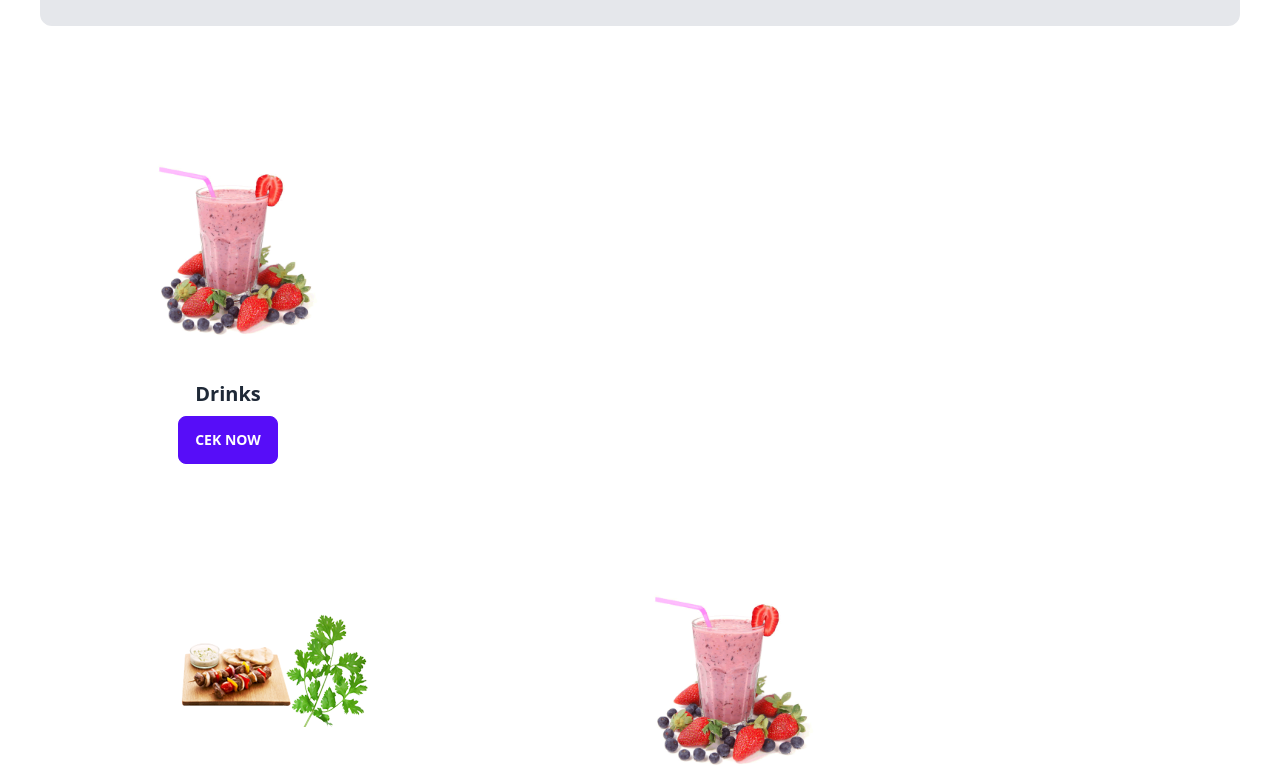
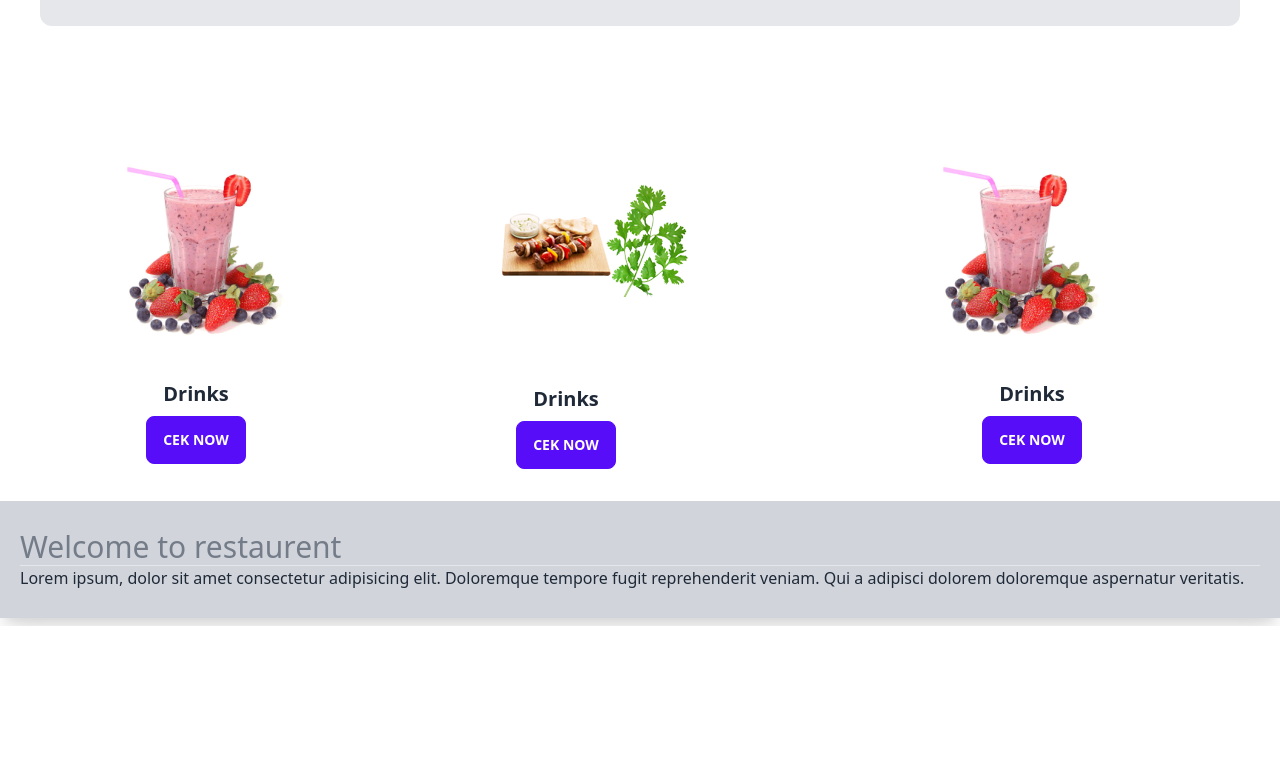
Before and after one commit to Bayu-Sumantri/tugas-kelompok-new-1, a website: page public/about.html in a window 1280 px wide. Shown: the part 174-949 px from the top of the page. After the commit the page ends 800 px from the top, so only its background shows below. Drawn offline with Linux system fonts and the light colour scheme.

Commit message:
'perbaruan_kata'

```diff
--- a/public/about.html
+++ b/public/about.html
@@ -53,8 +53,7 @@
           </div>
         -->
 
-      <div class="flex w-full flex-wrap"></div>
-        <div class="flex flex-wrap ml-8 mr-4">
+      <div class="flex w-full flex-wrap">
           <div class="max-w-sm rounded-xl mt-5 overflow-hidden">
             <figure class="px-10 pt-10 ml-2">
               <img src="themes/assets/images/drinks_jus.png" alt="#" class="rounded-xl relative ml-2" />
@@ -68,7 +67,6 @@
           </div>
 
 
-          <div class="flex flex-wrap ml-8 mr-4">
             <div class="max-w-sm rounded-xl mt-5 overflow-hidden">
               <figure class="px-10 pt-10 mr-2">
                 <img src="themes/assets/images/Kebab Shish.png" alt="#" class="rounded-xl mr-16 m-14" />
@@ -81,7 +79,7 @@
               </div>
             </div>
 
-            <div class="flex flex-wrap ml-8 mr-4">
+
               <div class="max-w-sm rounded-xl mt-5 overflow-hidden">
                 <figure class="px-10 pt-10 ml-2">
                   <img src="themes/assets/images/drinks_jus.png" alt="#" class="rounded-xl ml-14" />
@@ -100,7 +98,10 @@
 
               <!-- kata kata saja-->
 
-              <div class="absolute m-96 mx-auto px-10 py-7 bg-gray-200 rounded-xl border-solid border-2 border-gray-200"></div>
+              <div class="stats-vertical shadow-xl bg-gray-300 px-5 py-7">
+                <h2 class="text-3xl text-gray-700/60">Welcome to restaurent</h2>
+                <p class="">Lorem ipsum, dolor sit amet consectetur adipisicing elit. Doloremque tempore fugit reprehenderit veniam. Qui a adipisci dolorem doloremque aspernatur veritatis.</p>
+              </div>
 
 
 
```
Also changed, not shown: public/css/style.css.
